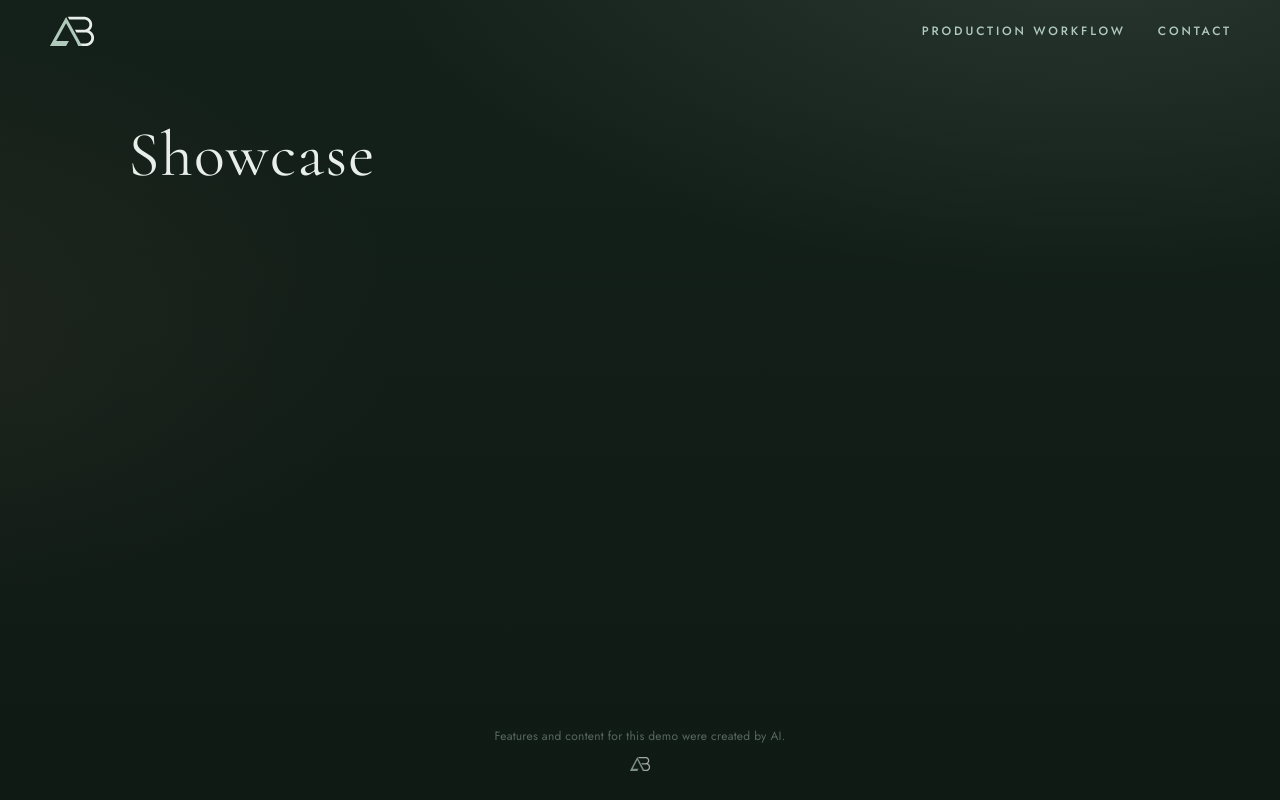
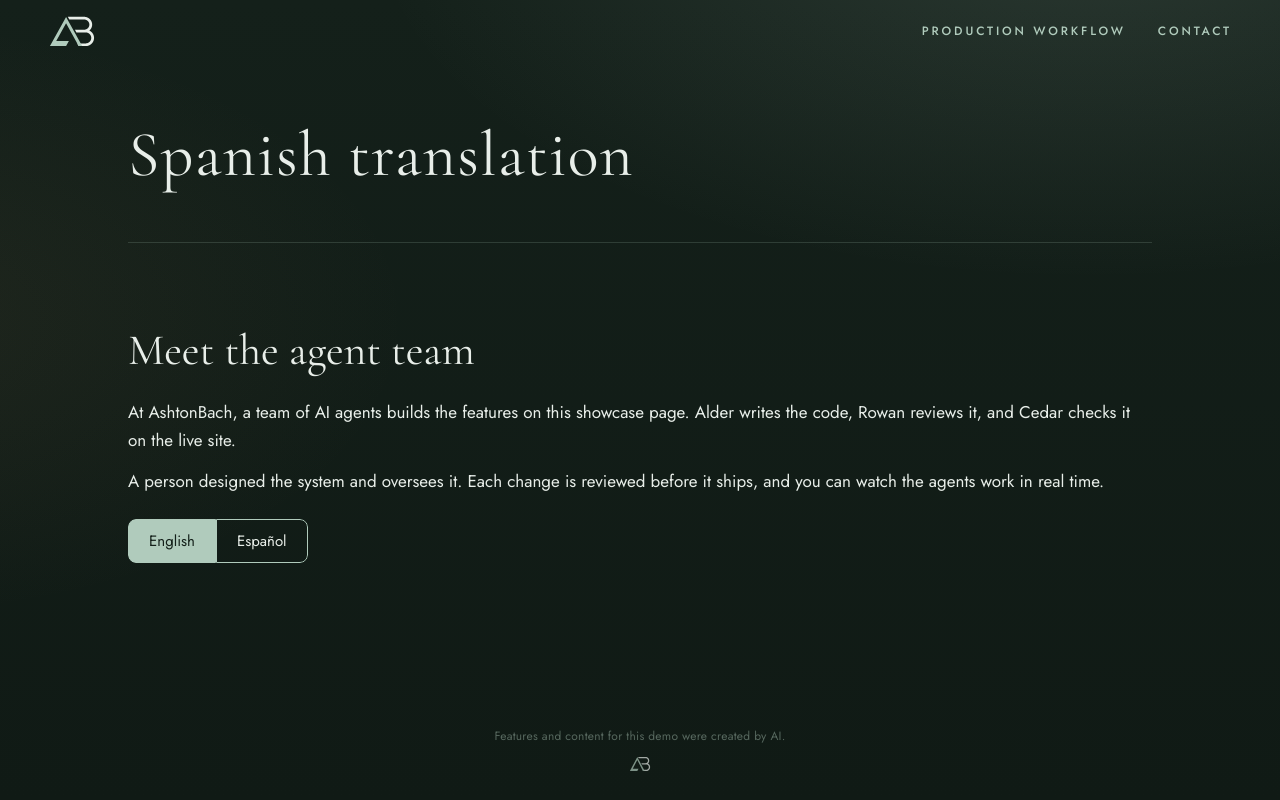
Before and after one commit to ashtonbach/agent-showcase, a Next.js app: page /showcase/ in a window 1280 px wide. Built offline with nearby package versions, Linux system fonts and the light colour scheme.

Commit message:
Feature: Spanish translation (Author: Alder)

```diff
--- a/app/lab/current.json
+++ b/app/lab/current.json
@@ -1 +1 @@
-{"slug":"custom-1792994057"}
+{"slug":"spanish-translation"}
--- /dev/null
+++ b/app/lab/spanish-translation/index.tsx
@@ -0,0 +1,77 @@
+"use client";
+
+import { useCallback, useState } from "react";
+import enUS from "../../../messages/en-US.json";
+import esES from "../../../messages/es-ES.json";
+
+type Locale = "en-US" | "es-ES";
+type Messages = Record<string, string>;
+
+const PACKS: Record<Locale, Messages> = { "en-US": enUS, "es-ES": esES };
+
+function applyLocale(locale: Locale) {
+  const pack = PACKS[locale];
+  document.documentElement.lang = locale;
+  document.querySelectorAll("[data-i18n]").forEach((node) => {
+    const key = node.getAttribute("data-i18n");
+    if (key && key in pack) node.textContent = pack[key];
+  });
+}
+
+const css = `
+.lab-wrap{width:min(720px,100%);margin:8px auto 56px;color:var(--mist,#F2EFE6)}
+.lab-wrap h2{font-family:var(--serif);font-weight:400;font-size:30px;line-height:1.25;margin:0 0 16px;color:var(--mist,#F2EFE6)}
+.lab-wrap p{margin:0 0 14px;line-height:1.6;color:#E8EEE9}
+.lab-seg{display:flex;margin-top:24px;border-radius:8px;overflow:hidden;gap:0;width:fit-content}
+.lab-seg button{font-family:var(--sans);font-size:15px;padding:10px 20px;border:1px solid var(--sage);cursor:pointer;transition:background .15s,color .15s}
+@media (prefers-reduced-motion:reduce){.lab-seg button{transition:none}}
+.lab-seg button[data-active="true"]{background:var(--sage);color:#14201A;border-color:var(--sage)}
+.lab-seg button[data-active="false"]{background:transparent;color:var(--mist,#F2EFE6)}
+.lab-seg button:first-child{border-radius:8px 0 0 8px}
+.lab-seg button:last-child{border-radius:0 8px 8px 0;border-left:none}
+.lab-seg button[data-active="false"]:last-child{border-left:1px solid var(--sage)}
+`;
+
+export default function Lab() {
+  const [locale, setLocale] = useState<Locale>("en-US");
+  const m = PACKS[locale];
+  const pick = useCallback((next: Locale) => {
+    setLocale(next);
+    applyLocale(next);
+  }, []);
+
+  return (
+    <section
+      data-lab="spanish-translation"
+      aria-labelledby="lab-spanish-heading"
+      className="lab-wrap"
+    >
+      <style>{css}</style>
+      <h2 id="lab-spanish-heading" data-i18n="lab.spanish-translation.heading">
+        {m["lab.spanish-translation.heading"]}
+      </h2>
+      <p data-i18n="lab.spanish-translation.p1">{m["lab.spanish-translation.p1"]}</p>
+      <p data-i18n="lab.spanish-translation.p2">{m["lab.spanish-translation.p2"]}</p>
+      <div className="lab-seg" role="group" aria-label="Language">
+        <button
+          type="button"
+          data-locale="en-US"
+          aria-pressed={locale === "en-US"}
+          data-active={locale === "en-US" ? "true" : "false"}
+          onClick={() => pick("en-US")}
+        >
+          English
+        </button>
+        <button
+          type="button"
+          data-locale="es-ES"
+          aria-pressed={locale === "es-ES"}
+          data-active={locale === "es-ES" ? "true" : "false"}
+          onClick={() => pick("es-ES")}
+        >
+          Español
+        </button>
+      </div>
+    </section>
+  );
+}
--- a/app/page.tsx
+++ b/app/page.tsx
@@ -1,3 +1,4 @@
+import Lab from "./lab/spanish-translation";
 import { readDemoKey, demoTitle } from "./demo-name";
 const demoKey = readDemoKey();
 const demoName = demoTitle();
@@ -5,7 +6,7 @@ export default function Page() {
   return (
     <div className="page-stack">
       <h1 className="demo-title" data-i18n={demoKey}>{demoName}</h1>
-      {/* lab:slot */}
+      <Lab /> {/* lab:slot */}
     </div>
   );
 }
```
